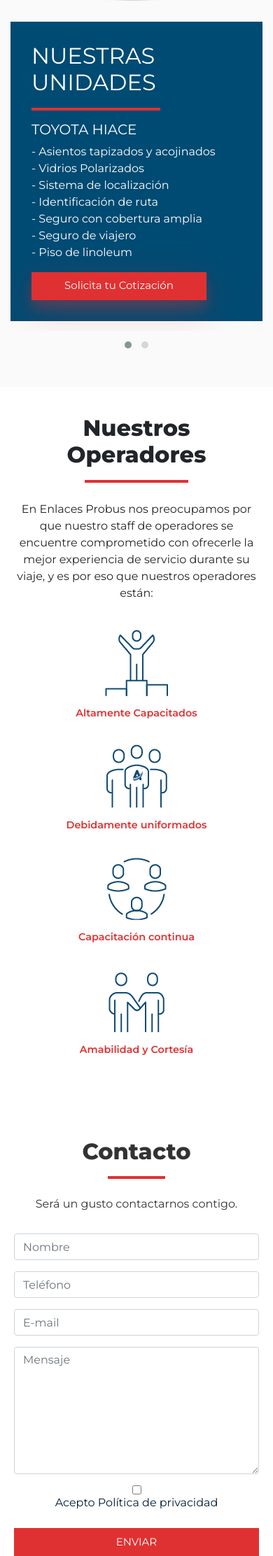
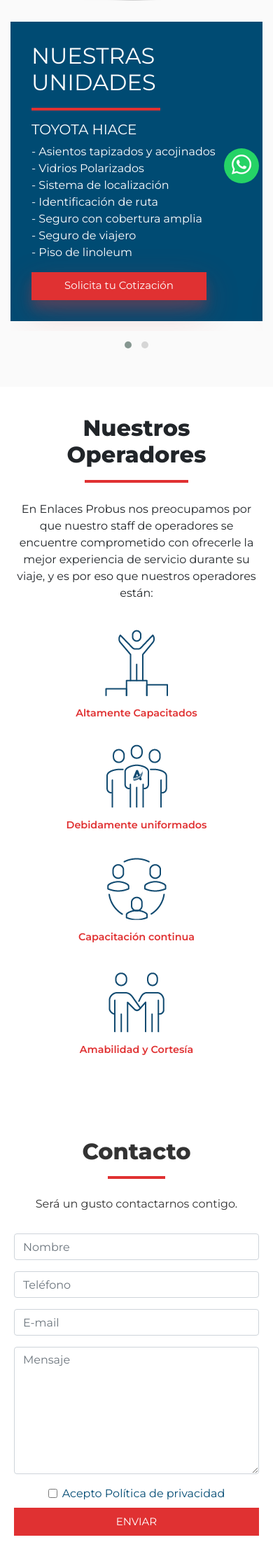
Before and after one commit to theonemanarmy/Pro-Bus, a PHP site: page / in a window 390 px wide. Shown: the part 2318-4542 px from the top of the page at 70% size. Run offline with PHP 8.4, Linux system fonts and the light colour scheme; some libraries are stand-ins or nearby versions.

Commit message:
se cambiaron teléfonos y se agregó botón de whatsapp

```diff
--- a/css/style.css
+++ b/css/style.css
@@ -16,6 +16,29 @@ h1 {
     padding: 230px 0 30px;
     font-weight: 800;
     font-size: 50px;
+}
+.whats{
+    display: block;
+	position: fixed;
+	bottom: 20px;
+	right: 20px;
+	padding: 7px 0;
+	width: 50px;
+    height: 50px;
+    border-radius: 50%;
+	background: rgba(37,211,102 ,1 );
+	color: #fff;
+	text-align: center;
+	transition: all .5s;
+    z-index: 150;
+    font-size: 2em;
+    line-height: 1;
+}
+
+.whats:hover{
+	cursor: pointer;
+	background: #fff;
+	color: rgba(37,211,102 ,1 );
 }
 
 a:hover {
@@ -293,6 +316,10 @@ h2.text-center {
 }
 .contacto .contact-texto{
     line-height: 1.6;
+}
+.form-check-label{
+    margin: 0 0 .5rem 0;
+    color:white;
 }
 
 h2.cont {
--- a/index.php
+++ b/index.php
@@ -26,6 +26,7 @@
 </head>
 
 <body>
+    <a href="https://wa.me/528110247316?text=Déjanos%20tu%20mensaje" class="fab fa-whatsapp whats"></a>
 
     <section id="intro">
         <div id="nav">
@@ -39,7 +40,7 @@
                         <a class="nav-link oculto-more-xs" style="cursor:default;">
                             <span>MÁS DE 10 AÑOS NOS RESPALDAN</span>
                         </a>
-                        <a class="nav-link oculto-email-lg" href="tel:8183654726">
+                        <a class="nav-link oculto-email-lg" href="tel:8110247316">
 
                             <span>
                                 <i class="fas fa-phone"></i>
@@ -107,7 +108,7 @@
                     </h3>
 
                     <div class="row centrar">
-                        <a href="tel:+52(81)83654726"> <button class="btn-1 " data-aos="fade-left" data-aos-duration="1800"> LLÁMANOS</button></a>
+                        <a href="tel:8110247316"> <button class="btn-1 " data-aos="fade-left" data-aos-duration="1800"> LLÁMANOS</button></a>
                     </div>
                 </div>
 
@@ -137,19 +138,12 @@
                                 <textarea class="form-control" id="c_message" name="c_message" rows="7" placeholder="Mensaje"></textarea>
                                 <div id="mensaje-status" class="status-fields"></div>
                             </div>
-                            <div class="form-group">
-                                <div class="form-row">
+                            <div class="form-check">
+                                <input type="checkbox" name="c_terms" id="cterms" class="form-check-input">
+                                <label for="cterms" class="form-check-label">Acepto Política de Privacidad</label>
 
-
-                                    <div class="col-md-2 align-self-center">
-                                        <input type="checkbox" name="c_terms" id="c_terms">
-                                    </div>
-                                    <div class="col-md-10 align-self-center">
-                                        <label for="c_terms"><a href="privacidad.html" style="color:white;">Acepto Política de privacidad</a> </label>
-                                    </div>
-                                    <div id="terms-status" class="status-fields"></div>
-                                </div>
                             </div>
+                            <div id="terms-status" class="status-fields"></div>
 
                             <input type="submit" value="Enviar" id="btn-ajax" class="btn-enviar" name="btn-ajax">
                             <input type="hidden" name="ajax">
@@ -417,19 +411,11 @@
                                 <textarea class="form-control" id="c_message2" name="c_message2" rows="7" placeholder="Mensaje"></textarea>
                                 <div id="mensaje-status2" class="status-fields"></div>
                             </div>
-                            <div class="form-group">
-                                <div class="form-row">
-
-
-                                    <div class="col-md-2 align-self-center">
-                                        <input type="checkbox" name="c_terms" id="c_terms">
-                                    </div>
-                                    <div class="col-md-10 align-self-center">
-                                        <label for="c_terms"><a href="privacidad.html" style="color: #001F38;">Acepto Política de privacidad</a> </label>
-                                    </div>
-                                    <div id="terms-status2" class="status-fields"></div>
-                                </div>
+                            <div class="form-check">
+                                <input type="checkbox" name="c_terms" id="cterms2" class="form-check-input">
+                                <label for="cterms2" class="form-check-label" style="color:rgba(0, 74, 115, 1);">Acepto Política de privacidad</label>
                             </div>
+                            <div id="terms-status2" class="status-fields"></div>
 
                             <button type="submit" class="btn-enviar" id="btn-ajax2">
                                 ENVIAR
@@ -518,11 +504,11 @@
 
 
                             <li>
-                                <a class="link" href="tel:811024731">
+                                <a class="link" href="tel:8110247316">
                                     <h5 class="text-left">
                                         <i class="fas fa-mobile-alt"></i> Celular
                                         <br>
-                                        <span>81 1024-7316</span>
+                                        <span>81 1024 7316</span>
                                     </h5>
                                 </a>
                             </li>
```
Also changed, not shown: privacidad.html (+4 -4 lines), 1 other file.
